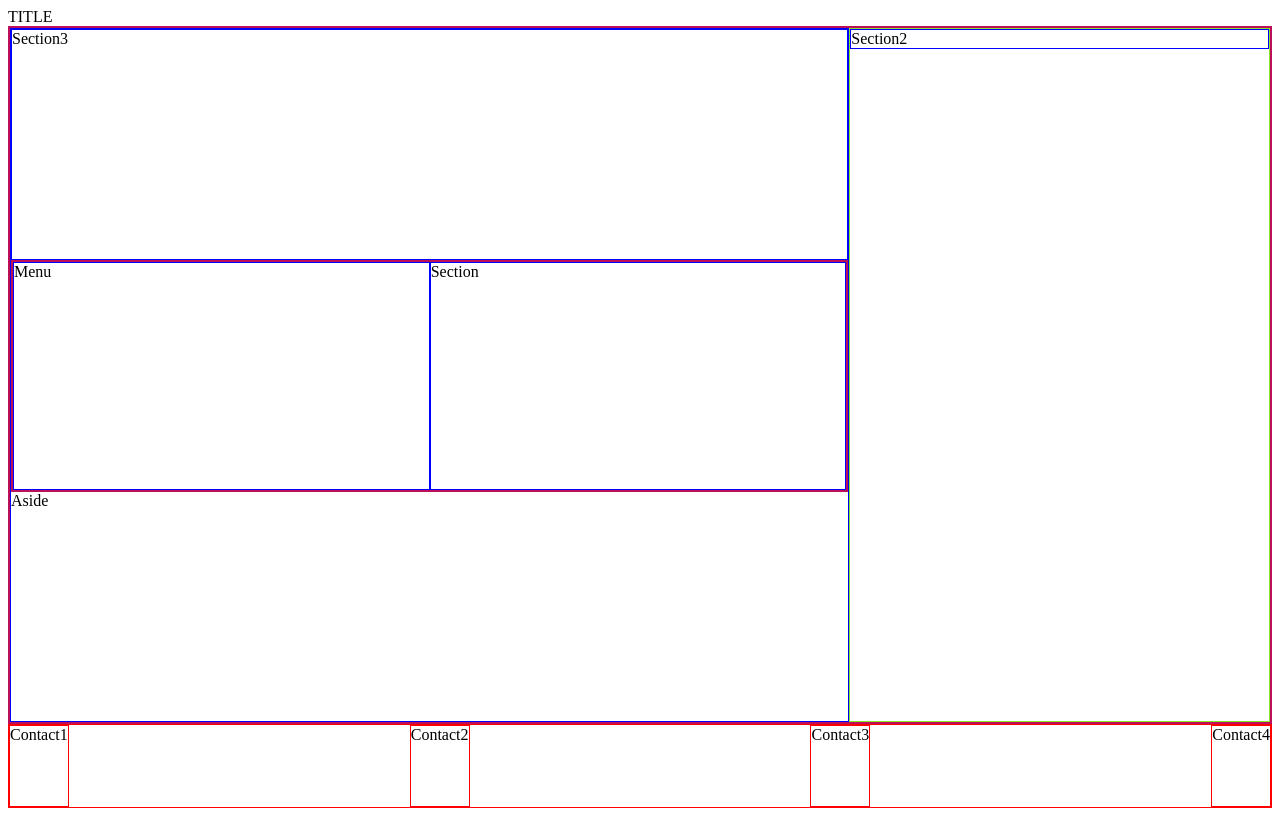
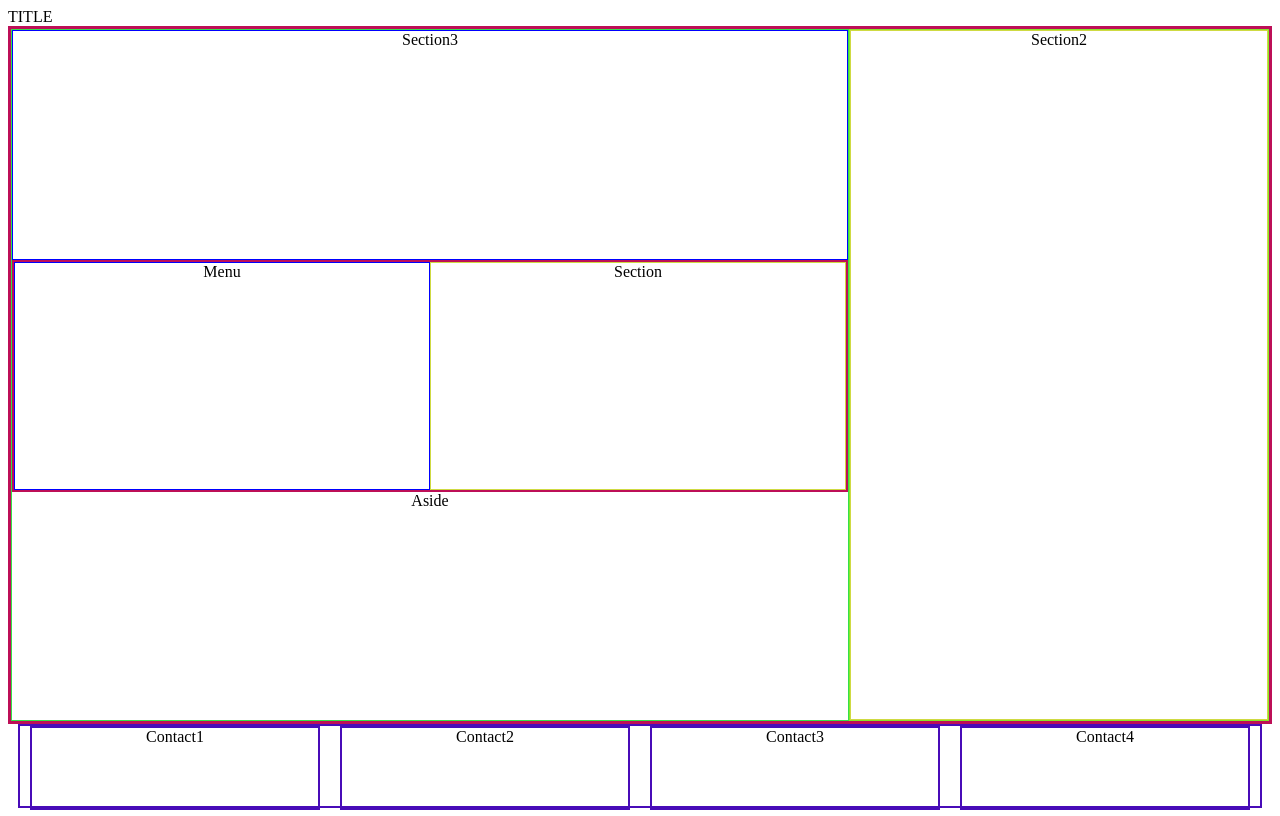
Before and after one commit to MayyaNikol/itgirlschool-homeworks, a plain HTML site: page week5/index.html in a window 1280 px wide. Drawn offline with Linux system fonts and the light colour scheme.

Commit message:
changes to week5 - index.html

```diff
--- a/week5/index.html
+++ b/week5/index.html
@@ -25,14 +25,19 @@
 
         border: 1px solid blue;
         flex: 1;
+        display: flex;
+        justify-content: space-around;
     }
 section {
     flex: 1;
-    border: 1px solid blue;
+    border: 1px solid rgb(207, 218, 66);
+    display: flex;
+        flex-direction: row;
+        justify-content: space-around;
 
 }
-    .main {
-        border: 1px solid blue;
+.main {
+        border: 1px solid rgb(51, 224, 74);
         flex: 2;
         flex-direction: column;
         display: flex;
@@ -51,11 +56,11 @@
 
     }
     .sectionnew {
-        border: 2px solid rgb(189, 15, 87);
+        border: 3px solid rgb(189, 15, 87);
         flex: 1;
         flex-direction: row;
         display: flex;
-       justify-content: stretch;
+
 
     }
     .menusection {
@@ -63,18 +68,25 @@
         flex: 1;
         display: flex;
 flex-direction: row;
+justify-content: space-around;
     }
 
     .footer {
-        border: 1px solid red;
-        flex: 0 0 content;
-        display: flex;
+        border: 2px solid rgb(72, 12, 184);
+
         flex-direction: row;
-        justify-content: space-between;
+
         height: 10vh;
+        margin-left: 10px;
+        margin-right: 10px;
+
+
     }
+
     .aside {
         flex: 1;
+        display: flex;
+        justify-content: space-around;
 
     }
 </style>
@@ -94,8 +106,11 @@
       TITLE
     </header>
 
-<section class="sectionnew">
-    <main class="main">
+
+
+
+<main class="sectionnew">
+    <section class="main">
 
         <section class="section3">Section3</section>
 
@@ -106,26 +121,29 @@
 
     <aside class="aside">Aside</aside>
 
-</main>
+</section>
 
 
 <section class="section2">
 <section class="Section2">Section2</section>
 </section>
-</section>
+</main>
 
 
 
 
 
-    <footer class="footer">
-<footer class="footer">Contact1</footer>
-<footer class="footer">Contact2</footer>
-<footer class="footer">Contact3</footer>
-<footer class="footer">Contact4</footer>
-    </footer>
+<footer>
+<section class="footer">
 
+<section class="footer">Contact1</section>
+<section class="footer">Contact2</section>
+<section class="footer">Contact3</section>
+<section class="footer">Contact4</section>
+</section>
 
+</footer>
 
 </body>
+
 </html>
```
Also changed, not shown: 1 other file.
